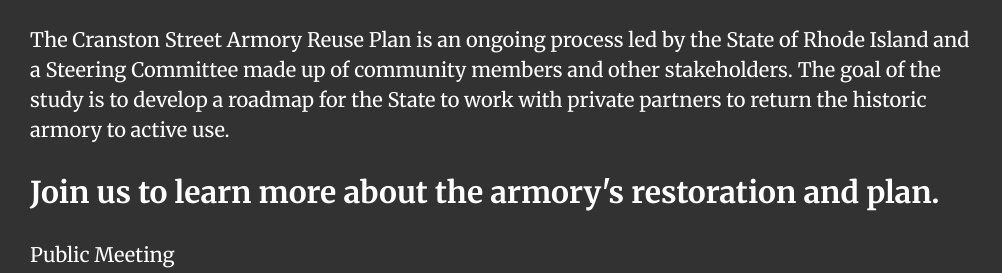
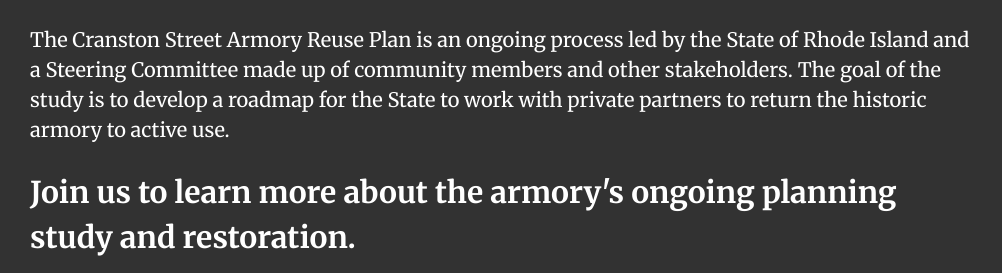
Before and after one commit to johnmccartin/cranston, a website: page index.html in a window 1280 px wide. Shown: the part 674-947 px from the top of the page, without its empty margins (0-1002 px from the left). Drawn offline with nearby package versions, Linux system fonts and the light colour scheme.

Commit message:
Change splash language.

```diff
--- a/index.html
+++ b/index.html
@@ -34,7 +34,7 @@
 					<img class="elevation-logo mobile-only" src="images/elevation.png" data-aos="fade-zoom-in-up" />
 					<h1>Cranston Street Armory <br />Reuse Plan</h1>
 					<p>The Cranston Street Armory Reuse Plan is an ongoing process led by the State of Rhode Island and a Steering Committee made up of community members and other stakeholders. The goal of the study is to develop a roadmap for the State to work with private partners to return the historic armory to active use.</p>
-					<h2>Join us to learn more about the armory's restoration and plan.</h2>
+					<h2>Join us to learn more about the armory's ongoing planning study and restoration.</h2>
 					<p>Public Meeting<br />Monday, September 17, 2018<br />6–7:30pm<br /><br /><a href="https://www.google.com/maps/place/29+Bainbridge+Ave,+Providence,+RI+02909/data=!4m2!3m1!1s0x89e4459b88777a3d:0x4b1464a76994c094?sa=X&ved=2ahUKEwiO3-_m46ndAhWopFkKHdQUBU0Q8gEwAHoECAAQAQ" target="_blank">West Broadway Middle School<br />29 Bainbridge Avenue<br />Providence, RI 02909</a></p>
 					</div>
 
```
